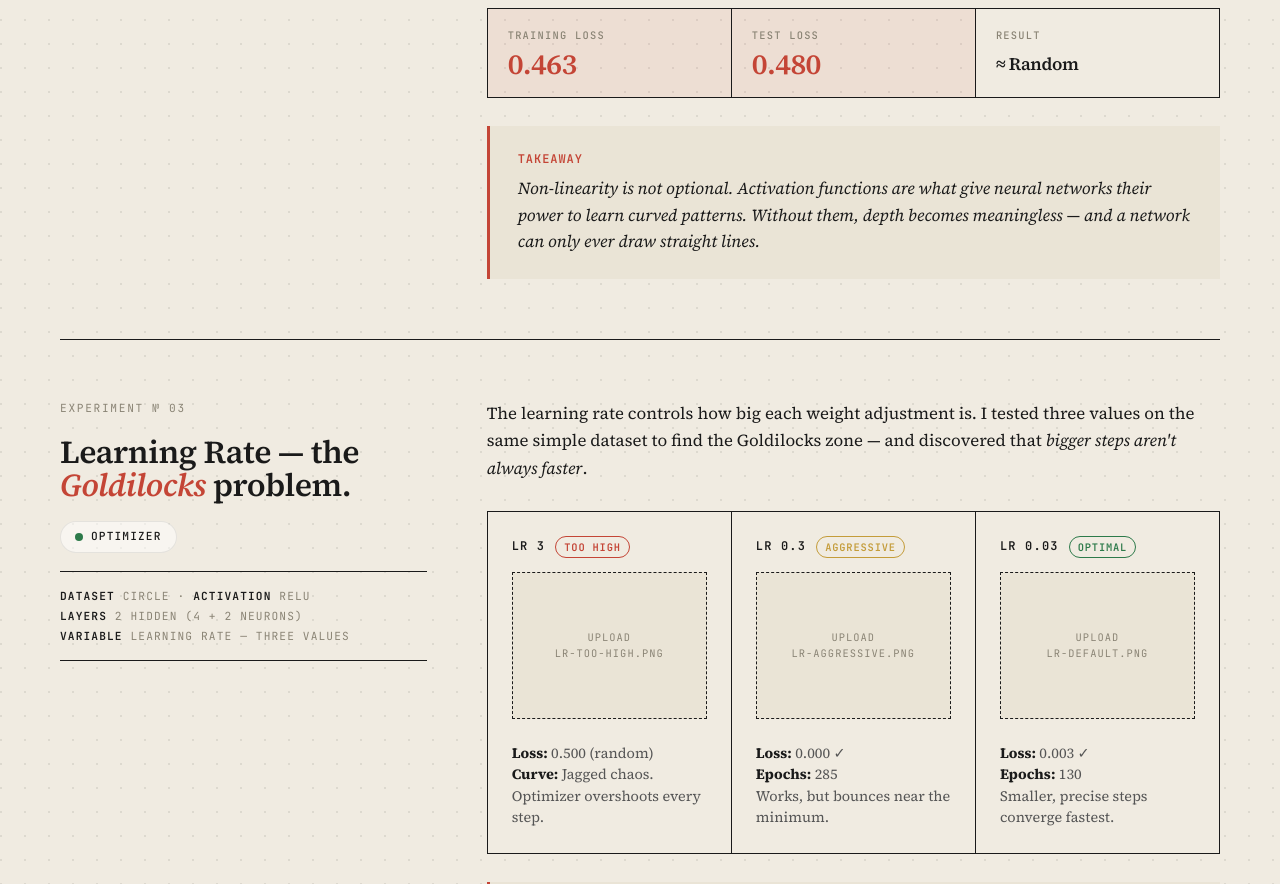
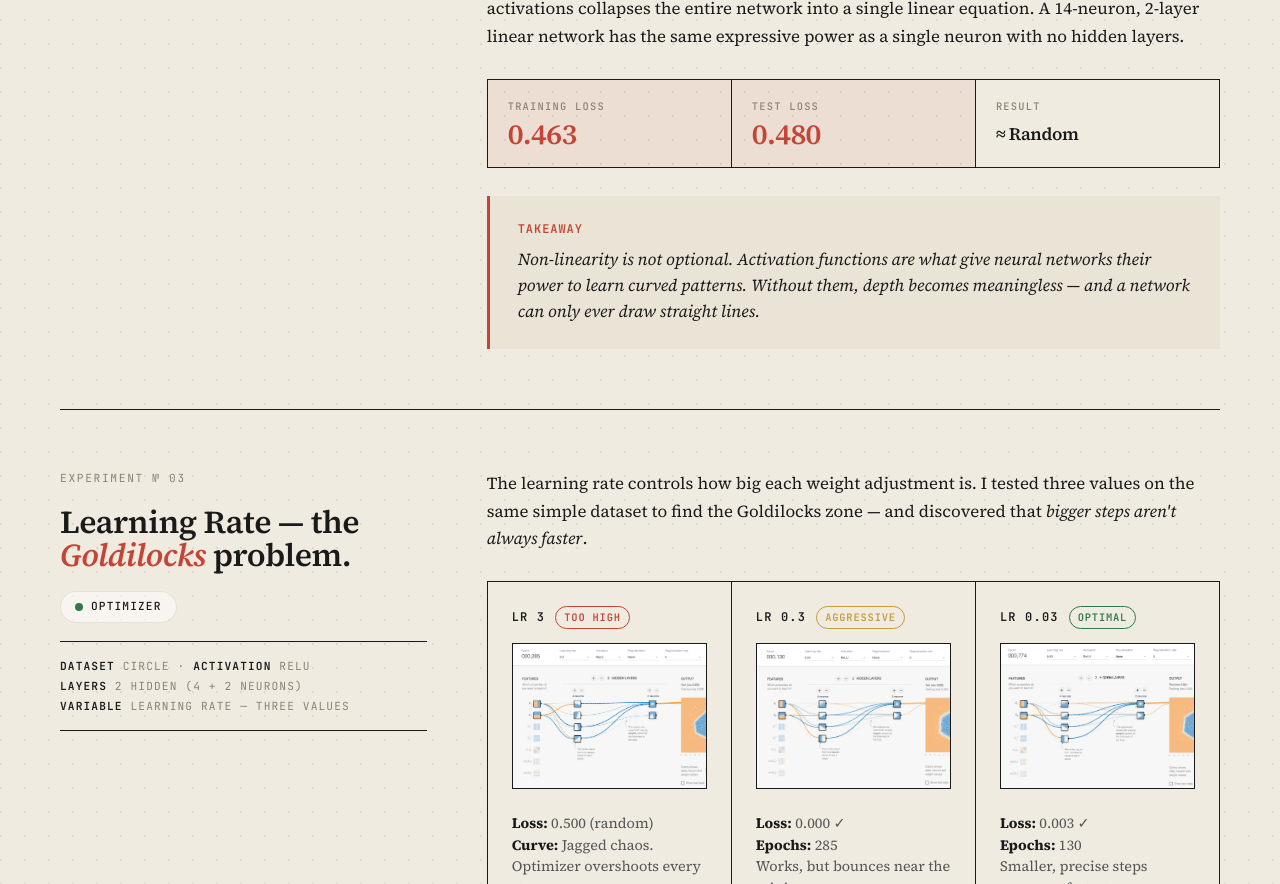
Before and after one commit to nicoolesy/neural-network-components, a plain HTML site: page index.html in a window 1280 px wide. Shown: the part 4925-5809 px from the top of the page. Drawn offline with Linux system fonts and the light colour scheme.

Commit message:
Remove 'images/' prefix from image sources

```diff
--- a/index.html
+++ b/index.html
@@ -747,7 +747,7 @@
         </div>
       </div>
       <div class="exp-body">
-        <img src="images/playground-experiment1-spiral-sweetspot.png" alt="Spiral solved" class="shot" onerror="this.outerHTML='<div class=img-placeholder>Upload: images / playground-experiment1-spiral-sweetspot.png</div>'">
+        <img src="playground-experiment1-spiral-sweetspot.png" alt="Spiral solved" class="shot" onerror="this.outerHTML='<div class=img-placeholder>Upload: images / playground-experiment1-spiral-sweetspot.png</div>'">
         <p class="exp-narrative">I started with 2 hidden layers (4 + 2 neurons) on the spiral dataset. After training for over <strong>8,000 epochs</strong>, the loss plateaued at 0.24 — far from solving the problem. The 2-neuron second layer was a bottleneck: even when the first layer learned useful features, the network couldn't carry enough of them forward. After widening to <strong>8 + 6 neurons</strong>, the loss dropped to <strong>0.034 in just 1,342 epochs</strong> — over 6× faster — and the decision boundary cleanly wrapped both spiral arms.</p>
         <div class="metrics">
           <div class="metric good"><div class="metric-lbl">Training Loss</div><div class="metric-val">0.034</div></div>
@@ -774,7 +774,7 @@
         </div>
       </div>
       <div class="exp-body">
-        <img src="images/playground-experiment2-linear-fail.png" alt="Linear activation fails" class="shot" onerror="this.outerHTML='<div class=img-placeholder>Upload: images / playground-experiment2-linear-fail.png</div>'">
+        <img src="playground-experiment2-linear-fail.png" alt="Linear activation fails" class="shot" onerror="this.outerHTML='<div class=img-placeholder>Upload: images / playground-experiment2-linear-fail.png</div>'">
         <p class="exp-narrative">Switching from Tanh to Linear caused catastrophic failure. The decision boundary collapsed from a curling spiral into a simple diagonal gradient — essentially a single tilted line. The reason: <strong>a linear function of a linear function is still linear</strong>. Stacking linear activations collapses the entire network into a single linear equation. A 14-neuron, 2-layer linear network has the same expressive power as a single neuron with no hidden layers.</p>
         <div class="metrics">
           <div class="metric bad"><div class="metric-lbl">Training Loss</div><div class="metric-val">0.463</div></div>
@@ -806,17 +806,17 @@
         <div class="three-up">
           <div class="three-cell">
             <h4>LR 3 <span class="tag fail">Too high</span></h4>
-            <img src="images/playground-experiment3-lr-too-high.png" alt="LR 3 chaos" class="shot" onerror="this.outerHTML='<div class=img-placeholder>Upload<br>lr-too-high.png</div>'">
+            <img src="playground-experiment3-lr-too-high.png" alt="LR 3 chaos" class="shot" onerror="this.outerHTML='<div class=img-placeholder>Upload<br>lr-too-high.png</div>'">
             <p><strong>Loss:</strong> 0.500 (random)<br><strong>Curve:</strong> Jagged chaos.<br>Optimizer overshoots every step.</p>
           </div>
           <div class="three-cell">
             <h4>LR 0.3 <span class="tag ok">Aggressive</span></h4>
-            <img src="images/playground-experiment3-lr-aggressive.png" alt="LR 0.3 success" class="shot" onerror="this.outerHTML='<div class=img-placeholder>Upload<br>lr-aggressive.png</div>'">
+            <img src="playground-experiment3-lr-aggressive.png" alt="LR 0.3 success" class="shot" onerror="this.outerHTML='<div class=img-placeholder>Upload<br>lr-aggressive.png</div>'">
             <p><strong>Loss:</strong> 0.000 ✓<br><strong>Epochs:</strong> 285<br>Works, but bounces near the minimum.</p>
           </div>
           <div class="three-cell">
             <h4>LR 0.03 <span class="tag win">Optimal</span></h4>
-            <img src="images/playground-experiment3-lr-default.png" alt="LR 0.03 fastest" class="shot" onerror="this.outerHTML='<div class=img-placeholder>Upload<br>lr-default.png</div>'">
+            <img src="playground-experiment3-lr-default.png" alt="LR 0.03 fastest" class="shot" onerror="this.outerHTML='<div class=img-placeholder>Upload<br>lr-default.png</div>'">
             <p><strong>Loss:</strong> 0.003 ✓<br><strong>Epochs:</strong> 130<br>Smaller, precise steps converge fastest.</p>
           </div>
         </div>
```
